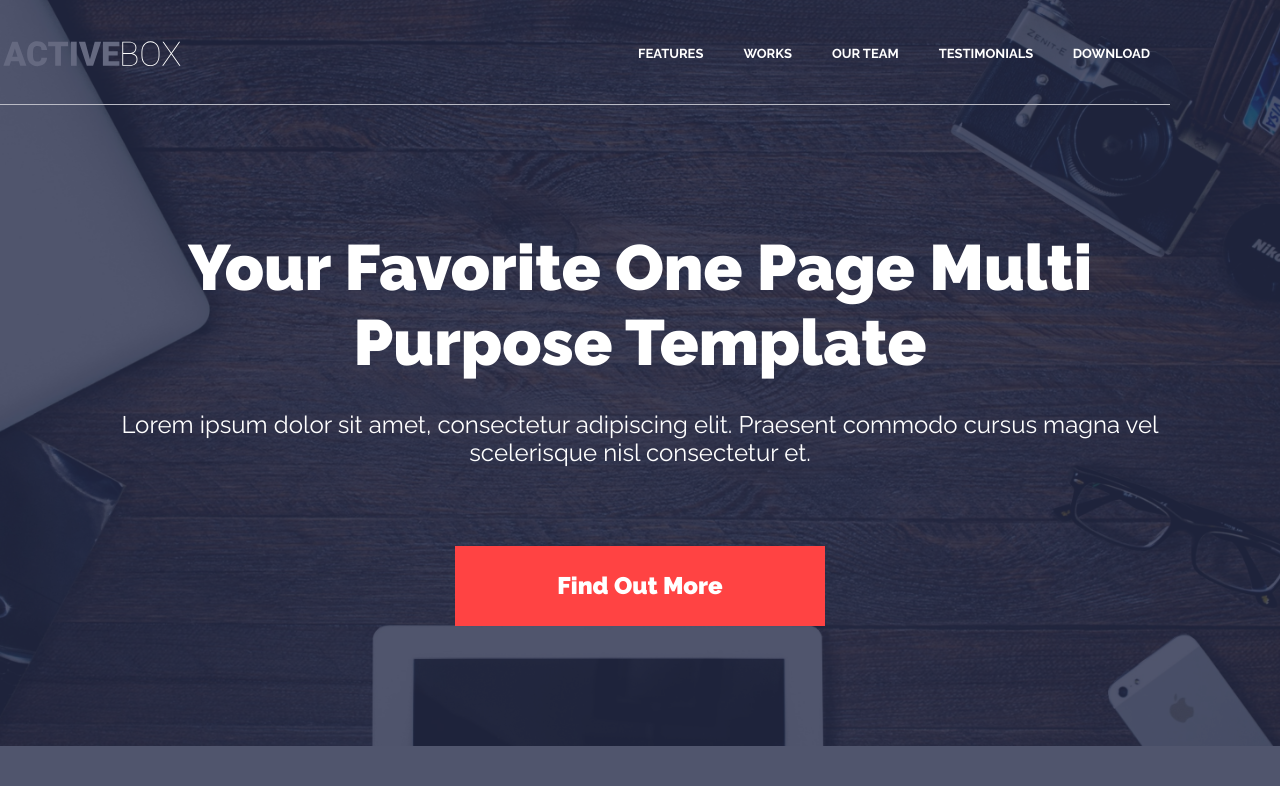
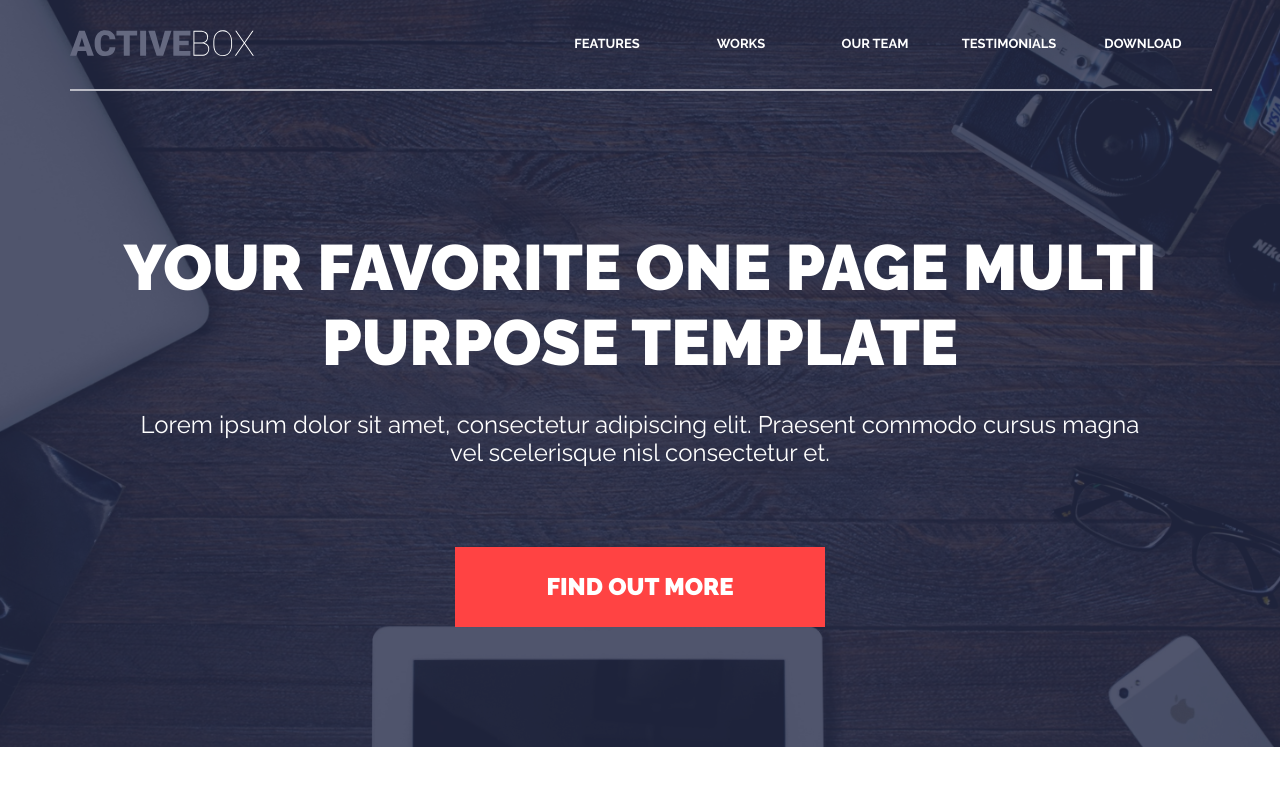
Before and after one commit to Sergeysu25/ActiveBox, a website built with Parcel: page src/index.html in a window 1280 px wide. Built offline with nearby package versions, Linux system fonts and the light colour scheme.

Commit message:
fix after checking and after lesson

```diff
--- a/src/index.html
+++ b/src/index.html
@@ -25,11 +25,11 @@
                     <path d="M174.373 12.2465L182.38 0.706514H183.539L174.953 12.9689L183.862 25.7472H182.721L174.373 13.6912L165.992 25.7472H164.885L173.794 12.9689L165.208 0.706514H166.367L174.373 12.2465Z" fill="white"/>
                 </svg>
             </a>
-            <div class="header__menu">
-                <svg xmlns="http://www.w3.org/2000/svg" width="55" height="56" viewBox="0 0 55 56" fill="none">
-                    <path d="M16 19H40V22H16V19ZM16 26.5H40V29.5H16V26.5ZM16 34H40V37H16V34Z" fill="white"/>
-                </svg>
-            </div>
+            <button class="header__menu">
+                <svg width="24" height="18" viewBox="0 0 24 18" fill="none" xmlns="http://  www.w3.org/2000/svg">
+                    <path d="M0 0H24V3H0V0ZM0 7.5H24V10.5H0V7.5ZM0 15H24V18H0V15Z" fill="white"/>
+                    </svg>
+            </button>
             <nav class="header__nav">
                 <ul class="header__list">
                     <li class="header__list-item">
--- /dev/null
+++ b/src/media/style/mixins.scss
@@ -0,0 +1,22 @@
+@mixin container() {
+    max-width: 1200px;
+    padding: 0 15px;
+    margin: 0 auto;
+}
+
+@mixin fontRaleway($color, $fontSize, $fontWeight, $lineHeight){
+    color: $color;
+    font-size: $fontSize;
+    font-weight: $fontWeight;
+    line-height: $lineHeight;
+    font-family: 'Raleway', sans-serif;
+}
+
+@mixin fontCardo($color, $fontSize, $fontWeight, $lineHeigh){
+    color: $color;
+    font-size: $fontSize;
+    font-weight: $fontWeight;
+    line-height: $lineHeigh;
+    font-family: 'Cardo', serif;
+    font-style: italic;
+}
--- a/src/media/style/reset.scss
+++ b/src/media/style/reset.scss
@@ -2,4 +2,17 @@
     margin: 0;
     padding: 0;
     box-sizing: border-box;
+    scroll-behavior: smooth;
 }
+
+a{
+    text-decoration: none;
+}
+
+input, textarea{
+    outline: none;
+}
+
+ul, ol{
+    list-style-type: none;
+}
--- a/src/media/style/style.scss
+++ b/src/media/style/style.scss
@@ -1,128 +1,101 @@
 @import "reset";
-
-@mixin container() {
-    max-width: 1200px;
-    padding: 0 15px;
-    margin: 0 auto;
-}
-// font-family: 'Cardo', serif;
-// font-family: 'Raleway', sans-serif;
-
-@mixin font($color, $fontFamily, $fontSize, $fontWeight, $lineHeigh){
-    color: $color;
-    font-family: $fontFamily;
-    font-size: $fontSize;
-    font-weight: $fontWeight;
-    line-height: $lineHeigh;
-}
+@import "mixins";
 
 .header{
+    position: fixed;
+    z-index: 1;
+    width: 100%;
+    left: 0;
+    top: 0;
+
+    @media only screen and (max-width: 767px) {
+        padding: 21px 0;
+    }
 
     &__container{
-        @include container();
-        position: fixed;
-        z-index: 1;
         display: flex;
         justify-content: space-between;
         align-items: center;
-        border-bottom: 1px solid #BABBC5;
-        margin-bottom: 130px;
         max-width: 1170px;
+        margin: 0 auto;
         width: 100%;
-        padding: 38px 0 35px;
+        padding: 0 15px;
+        position: relative;
 
-        @media (max-width: 1024px) {
-            margin-bottom: 157px;
-            max-width: 984px;
-            width: 100%;
-            padding: 36px 0 36px;
+        &::after{
+            position: absolute;
+            content: '';
+            width: calc( 100% - 30px);
+            transform: translateY(45px);
+            border: 1px solid #BABBC5;
+
+            @media only screen and (max-width: 767px) {
+                display: none;
+            }
+
         }
 
-        @media (max-width: 767px) {
-            border-bottom: none;
-            margin-bottom: 50px;
-            max-width: 768px;
+        @media only screen and (max-width: 767px) {
             width: 100%;
-            padding: 20px 20px 0;
+            padding: 0 20px;
         }
     }
 
     &__logo{
-        width: 184px;
-        height: 26px;
+        max-width: 184px;
 
-        @media (max-width: 1024px) {
-            width: 181px;
-            height: 26px;
+        @media only screen and (max-width: 1024px) {
+            max-width: 181px;
             }
 
-        @media (max-width: 767px) {
-            width: 104px;
-            height: 14px;
+        @media only screen and (max-width: 767px) {
+            max-width: 104px;
             }
 
-    }
-
-    &__logo svg{
-    width: 100%;
-    height: 100%;
-    object-fit: contain;
     }
 
     &__menu{
         display: none;
 
-        @media (max-width: 767px) {
+        @media only screen and (max-width: 767px) {
             display: flex;
             justify-content: space-between;
-            width: 55px;
-            height: 56px;
-
-        &__logo svg{
-            width: 100%;
-            height: 100%;
-            object-fit: contain;
-            }
+            background: transparent;
+            border: none;
         }
-
+    &__logo svg{
+        width: 100%;
+        height: 100%;
+        object-fit: contain;
+        }
     }
 
     &__nav{
-        justify-content: center;
-        text-align: center;
 
-        @media (max-width: 767px) {
+        @media only screen and (max-width: 767px) {
             display: none;
         }
     }
 
     &__list{
-        list-style-type: none;
         display: flex;
 
     }
 
-    &__list-item{
-        list-style-type: none;
-        // @media (max-width: 1024px) {
+    &__item{
+        @include fontRaleway(#fff, 13px, 700, 15px);
+        display: block;
+        min-width: 134px;
+        width: 100%;
+        padding: 36px 5px;
+        text-align: center;
+        text-transform: uppercase;
+        border-bottom: 3px solid transparent;
 
-        // }
-
-    }
-
-    &__item{
-        @include font(#fff, Raleway, 13px, 700, 15px);
-        display: flex;
-        max-width: 134px;
-        width: 100%;
-        padding: 8px 20px;
-        text-decoration: none;
-        text-transform: uppercase;
-
-        @media (max-width: 1024px) {
-            @include font(#fff, Raleway, 12px, 700, 14px);
-            max-width: 112px;
-            padding: 6px 20px;
+        @media only screen and (max-width: 1024px) {
+            @include fontRaleway(#fff, 12px, 700, 14px);
+            min-width: 112px;
+            padding: 36px 10px;
             }
 
         &:hover {
@@ -142,12 +115,13 @@
     background-size: cover;
     padding: 230px 0 120px;
     background-position: center;
+    position: relative;
 
-        @media (max-width: 1024px) {
+        @media only screen and (max-width: 1024px) {
             padding: 257px 0 126px;
         }
 
-        @media (max-width: 767px) {
+        @media only screen and (max-width: 767px) {
             padding: 106px 0 52px;
         }
 
@@ -168,40 +142,41 @@
         z-index: 1;
         align-items: center;
 
-        // @media (max-width: 320px) {
-
-        // }
-            // background: lightgray 50% / cover no-repeat;
+        @media only screen and (max-width: 767px) {
+        }
     }
 
     &__title{
-        @include font(#FFF, 'Raleway', 64px, 900, 75px);
+        @include fontRaleway(#FFF, 64px, 900, 75px);
         text-align: center;
+        text-transform: uppercase;
         margin-bottom: 31px;
 
-            @media (max-width: 1024px) {
-                @include font(#FFF, 'Raleway', 48px, 900, 56px);
+            @media only screen and (max-width: 1024px) {
+                @include fontRaleway(#FFF,  48px, 900, 56px);
                 margin-bottom: 62px;
             }
 
-            @media (max-width: 767px) {
-                @include font(#FFF, 'Raleway', 36px, 900, 42px);
+            @media only screen and (max-width: 767px) {
+                @include fontRaleway(#FFF,  36px, 900, 42px);
             }
 
     }
 
     &__description{
-        @include font(#FFF, 'Raleway', 24px, 400, 28px);
+        @include fontRaleway(#FFF, 24px, 400, 28px);
         text-align: center;
         margin-bottom: 79px;
+        max-width: 1000px;
+        margin: 0 auto 79.57px;
 
-            @media (max-width: 1024px) {
-                @include font(#FFF, 'Raleway', 18px, 400, 21px);
+            @media only screen and (max-width: 1024px) {
+                @include fontRaleway(#FFF, 18px, 400, 21px);
                 margin-bottom: 89px;
             }
 
-            @media (max-width: 767px) {
-                @include font(#FFF, 'Raleway', 14px, 400, 16px);
+            @media only screen and (max-width: 767px) {
+                @include fontRaleway(#FFF, 14px, 400, 16px);
             }
 
     }
@@ -211,18 +186,19 @@
         max-width: 370px;
         width: 100%;
         padding: 26px;
-        @include font(#FFF, 'Raleway', 24px, 900, 28px);
+        @include fontRaleway(#FFF, 24px, 900, 28px);
         text-align: center;
+        text-transform: uppercase;
         background-color: #FF4343;
         border: none;
         margin: 0 auto;
+        cursor: pointer;
 
             @media (max-width: 1024px) {
                 max-width: 314px;
             }
             @media (max-width: 767px) {
-                max-width: 280px;
-                width: 100%;
+                max-width: 100%;
                 padding: 16px;
             }
 
```
Also changed, not shown: dist/index.html, dist/menu.6e045a31.svg (added), dist/navMenu.1ba2f457.svg (added), src/media/icons/navMenu.svg (added), 3 other files.
